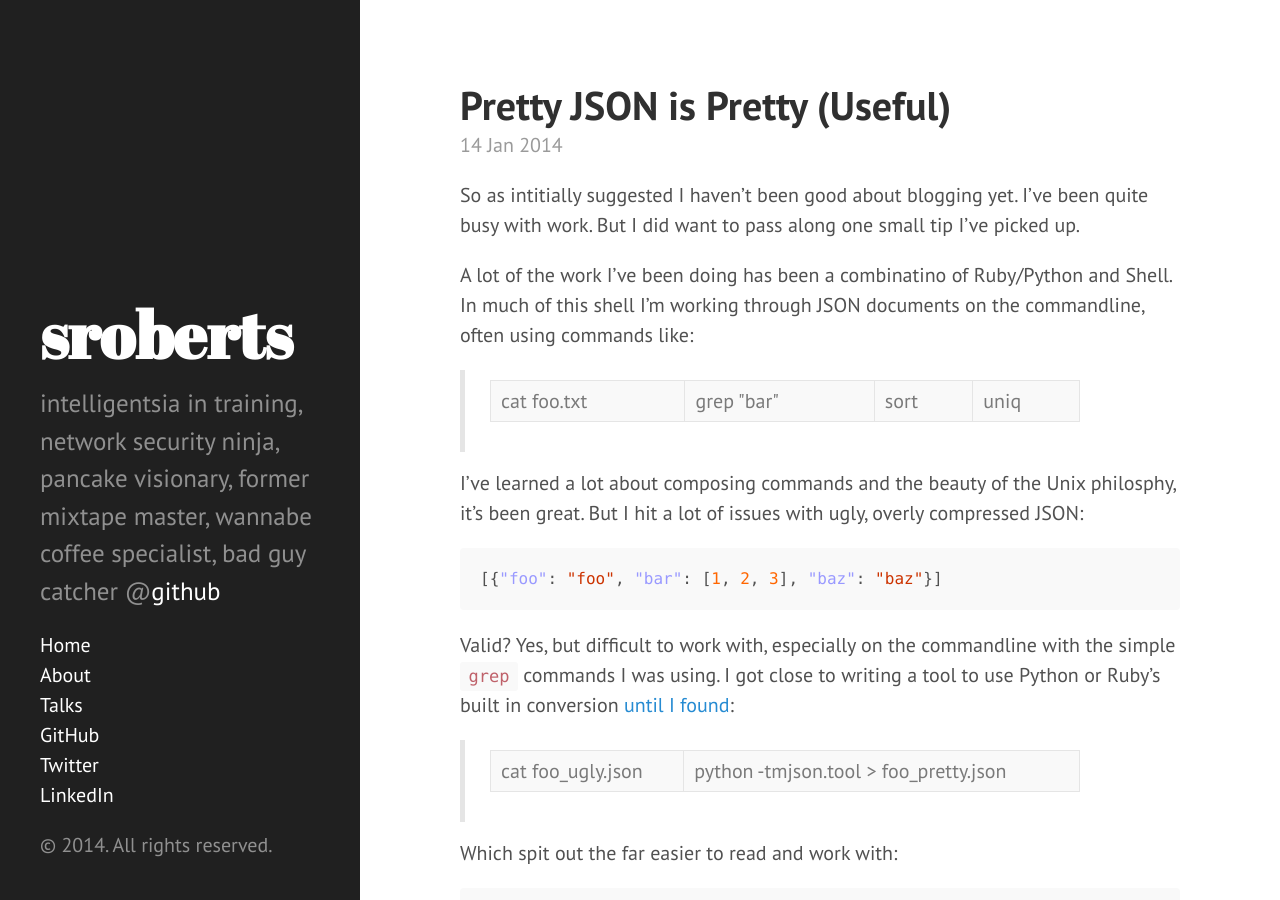
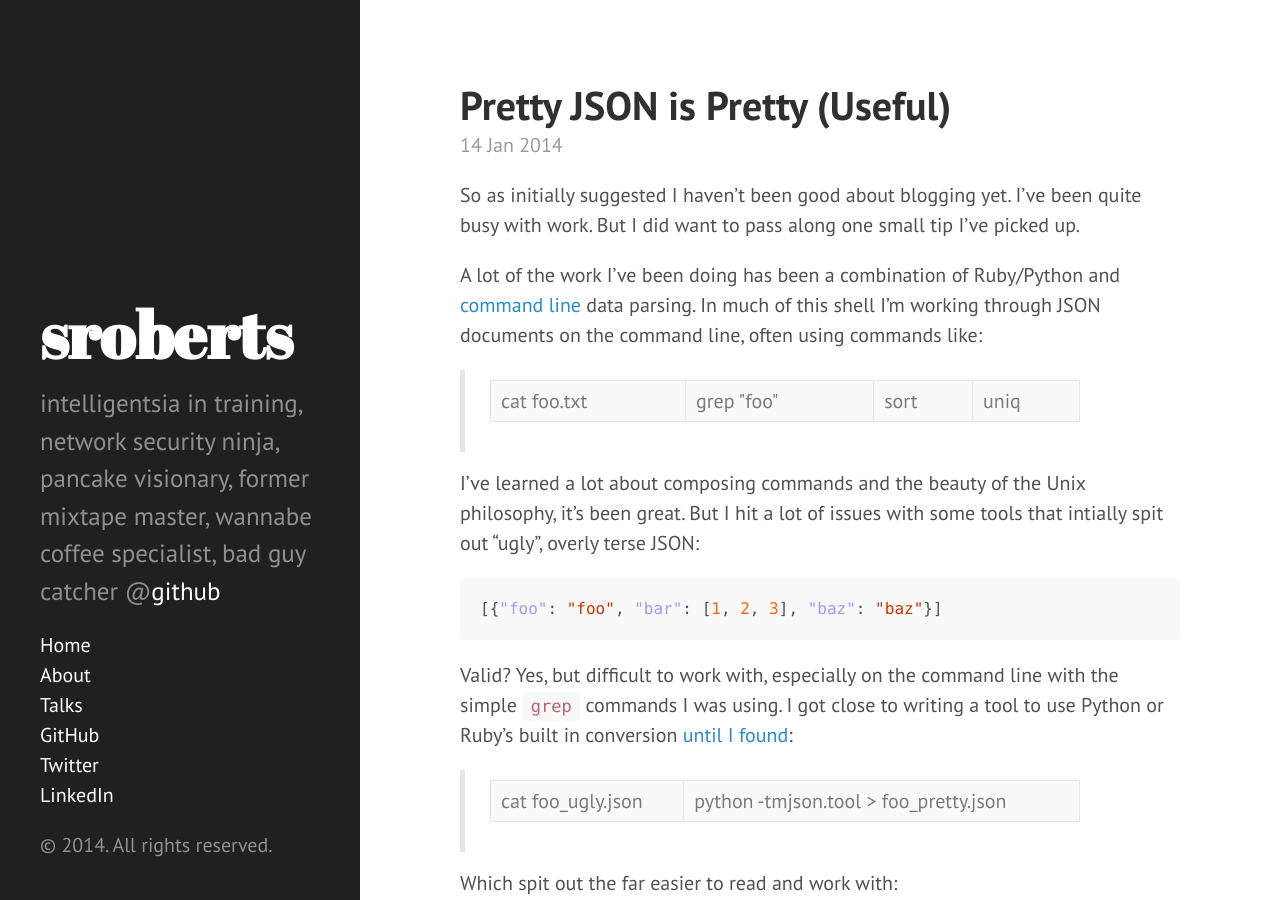
Before and after one commit to sroberts/sroberts.github.io, a Jekyll site: the page built from _posts/2014-01-14-pretty-json.md, in a window 1280 px wide and 900 px high. Built offline with Jekyll 4.4.1, drawn with Linux system fonts in a browser that asks for light colours; Markdown is read by kramdown in place of the engine named in the settings.

Commit message:
fixed some spelling and switched a few word choices

````diff
--- a/_posts/2014-01-14-pretty-json.md
+++ b/_posts/2014-01-14-pretty-json.md
@@ -3,19 +3,19 @@ layout: post
 title: Pretty JSON is Pretty (Useful)
 ---
 
-So as intitially suggested I haven't been good about blogging yet. I've been quite busy with work. But I did want to pass along one small tip I've picked up.
+So as initially suggested I haven't been good about blogging yet. I've been quite busy with work. But I did want to pass along one small tip I've picked up.
 
-A lot of the work I've been doing has been a combinatino of Ruby/Python and Shell. In much of this shell I'm working through JSON documents on the commandline, often using commands like:
+A lot of the work I've been doing has been a combination of Ruby/Python and [command line](https://github.com/eyenx/omzsh) data parsing. In much of this shell I'm working through JSON documents on the command line, often using commands like:
 
-> cat foo.txt | grep \"bar\" | sort | uniq
+> cat foo.txt | grep \"foo\" | sort | uniq
 
-I've learned a lot about composing commands and the beauty of the Unix philosphy, it's been great. But I hit a lot of issues with ugly, overly compressed JSON:
+I've learned a lot about composing commands and the beauty of the Unix philosophy, it's been great. But I hit a lot of issues with some tools that intially spit out "ugly", overly terse JSON:
 
 ```json
 [{"foo": "foo", "bar": [1, 2, 3], "baz": "baz"}]
 ```
 
-Valid? Yes, but difficult to work with, especially on the commandline with the simple ```grep``` commands I was using. I got close to writing a tool to use Python or Ruby's built in conversion [until I found](http://stackoverflow.com/questions/352098/how-can-i-pretty-print-json):
+Valid? Yes, but difficult to work with, especially on the command line with the simple ```grep``` commands I was using. I got close to writing a tool to use Python or Ruby's built in conversion [until I found](http://stackoverflow.com/questions/352098/how-can-i-pretty-print-json):
 
 > cat foo_ugly.json | python -tmjson.tool > foo_pretty.json
 
````
